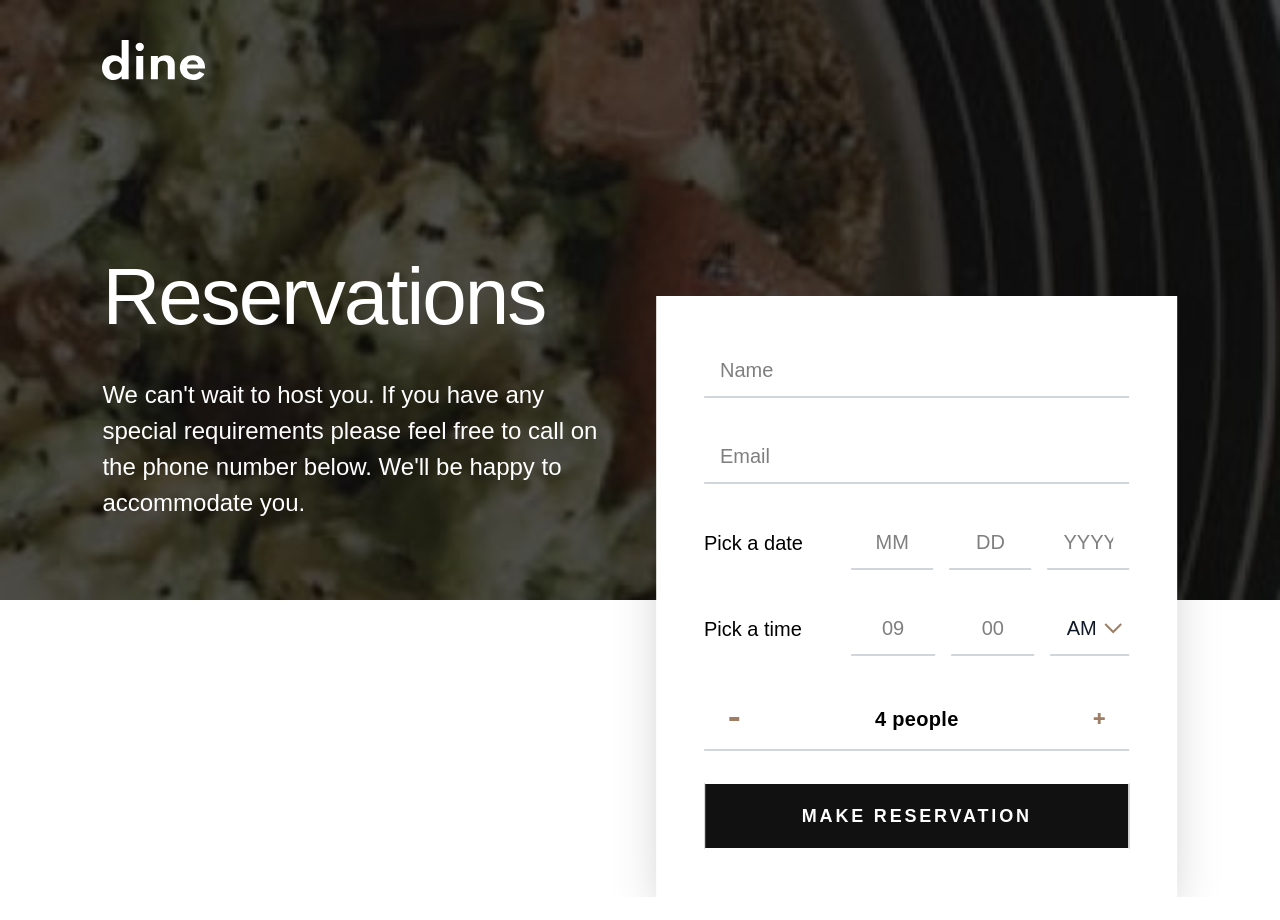
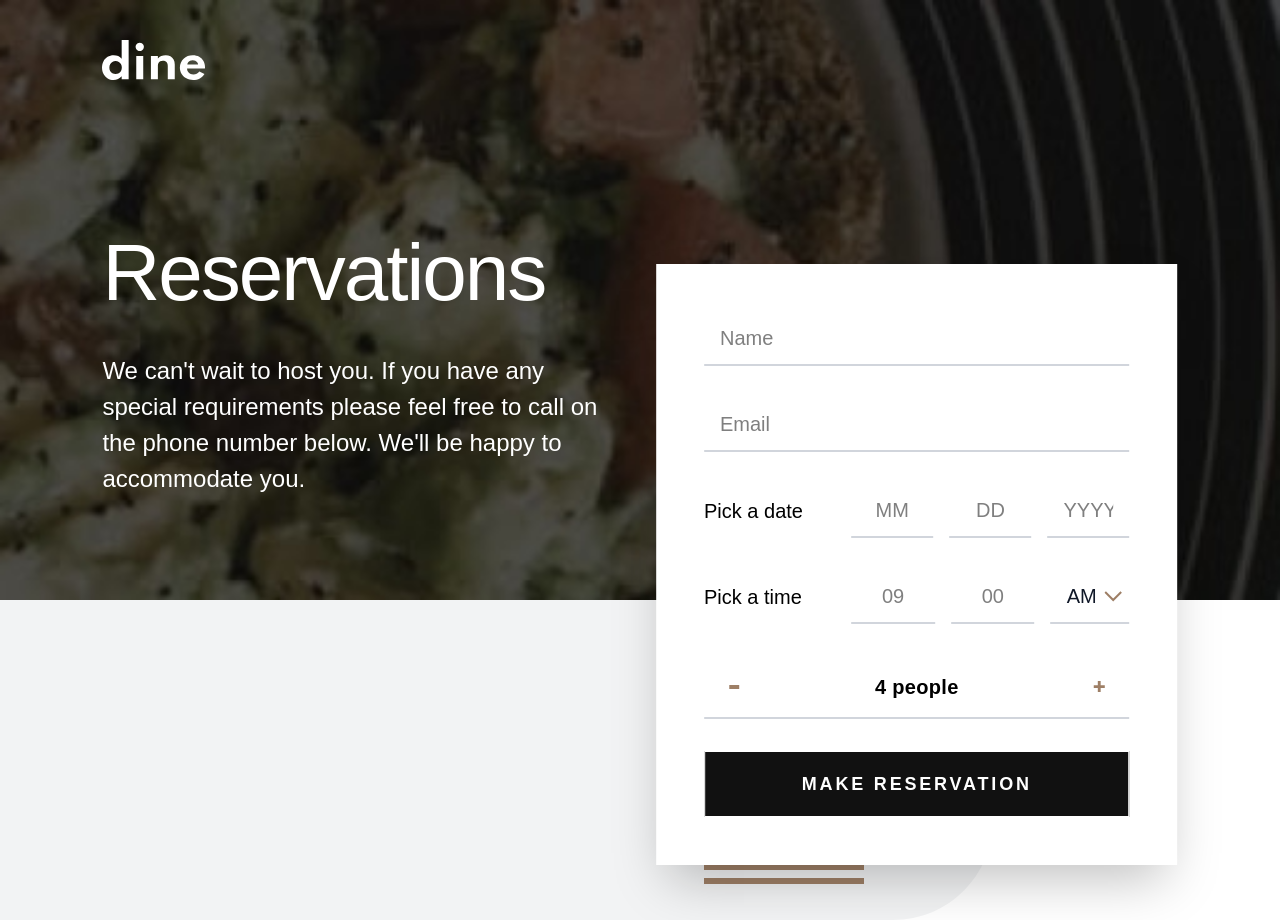
Before and after one commit to anet-eny/dine-restaurant-website, a React (Vite) app: page /reservations in a window 1280 px wide. Before the commit the page ends 897 px from the top, so only its background shows below. Built offline with nearby package versions, Linux system fonts and the light colour scheme.

Commit message:
feat: update layout styles, adjust max-w to Home and Reservations, add and position decorations based on updated layout

```diff
--- a/src/pages/Home.jsx
+++ b/src/pages/Home.jsx
@@ -8,7 +8,7 @@ import Footer from "../components/Footer";
 
 export default function Home() {
   return (
-    <div className="max-w-360 mx-auto overflow-hidden">
+    <div className="max-w-384 mx-auto overflow-hidden">
       <HeroSection {...homeData.hero} />
       <FeaturesSection features={homeData.features} />
       <HighlightsSection {...homeData.highlights} />
--- a/src/pages/Reservations.jsx
+++ b/src/pages/Reservations.jsx
@@ -2,10 +2,12 @@ import {
   reservationsData,
   reservationFormConfig,
 } from "../data/reservationsData";
+import Button from "../components/Button";
+import ReservationForm from "../components/ReservationForm";
 import { PADDING } from "../utils/constants";
 import logo from "../assets/logo.svg";
-import Button from "../components/Button";
-import ReservationForm from "../components/ReservationForm";
+import curvePattern from "../assets/patterns/pattern-curve-bottom-right.svg";
+import patternLines from "../assets/patterns/pattern-lines.svg";
 
 const LOGO_ALT = "dine";
 
@@ -21,9 +23,9 @@ export default function Reservations() {
   };
 
   return (
-    <div>
+    <div className="max-w-384 mx-auto">
       <div
-        className="relative min-h-150 lg:h-150"
+        className="relative  min-h-150 lg:h-150 "
         style={{ paddingInline: PADDING }}
       >
         <picture className="absolute inset-0" aria-hidden="true">
@@ -46,7 +48,7 @@ export default function Reservations() {
         {/* Two-column grid layout for lg+ */}
         <div className="relative lg:grid lg:grid-cols-2 lg:gap-8 lg:h-full">
           {/* Left column - Hero content */}
-          <div className="flex flex-col items-center lg:items-start justify-between text-center lg:text-left text-white gap-8 py-10 lg:pb-30 lg:h-full">
+          <div className="flex flex-col items-center lg:items-start justify-between text-center lg:text-left text-white gap-8 py-10 lg:pb-36 lg:h-full">
             <img
               src={logo}
               alt={LOGO_ALT}
@@ -62,12 +64,24 @@ export default function Reservations() {
           {/* Right column - Form */}
           <ReservationForm
             {...reservationFormConfig}
-            className="absolute left-1/2 -translate-x-1/2 lg:relative z-10 w-full mt-10 lg:translate-y-64"
+            className="absolute left-1/2 -translate-x-1/2 lg:relative z-10 w-full mt-10 lg:translate-y-56"
           />
         </div>
       </div>
-
-      <section className="bg-white py-20"></section>
+      <section className="relative w-full min-h-80">
+        <img
+          src={curvePattern}
+          alt=""
+          aria-hidden="true"
+          className="hidden lg:block absolute top-0 left-0 "
+        />
+        <img
+          src={patternLines}
+          alt=""
+          aria-hidden="true"
+          className="hidden lg:block absolute top-52 left-176"
+        />
+      </section>
     </div>
   );
 }
```
